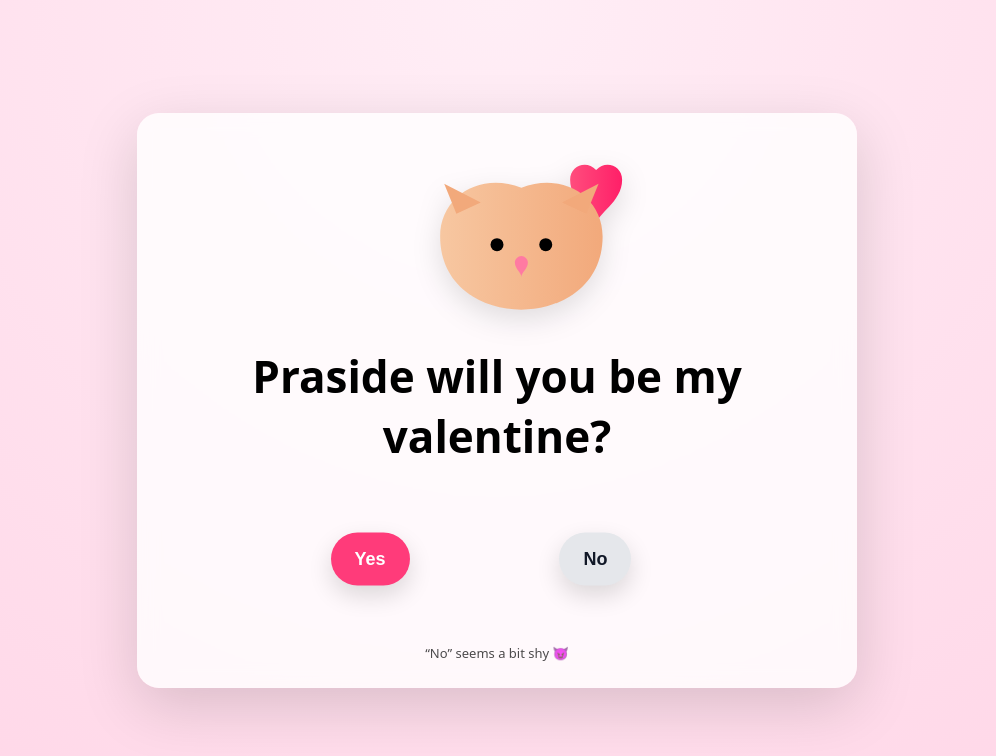
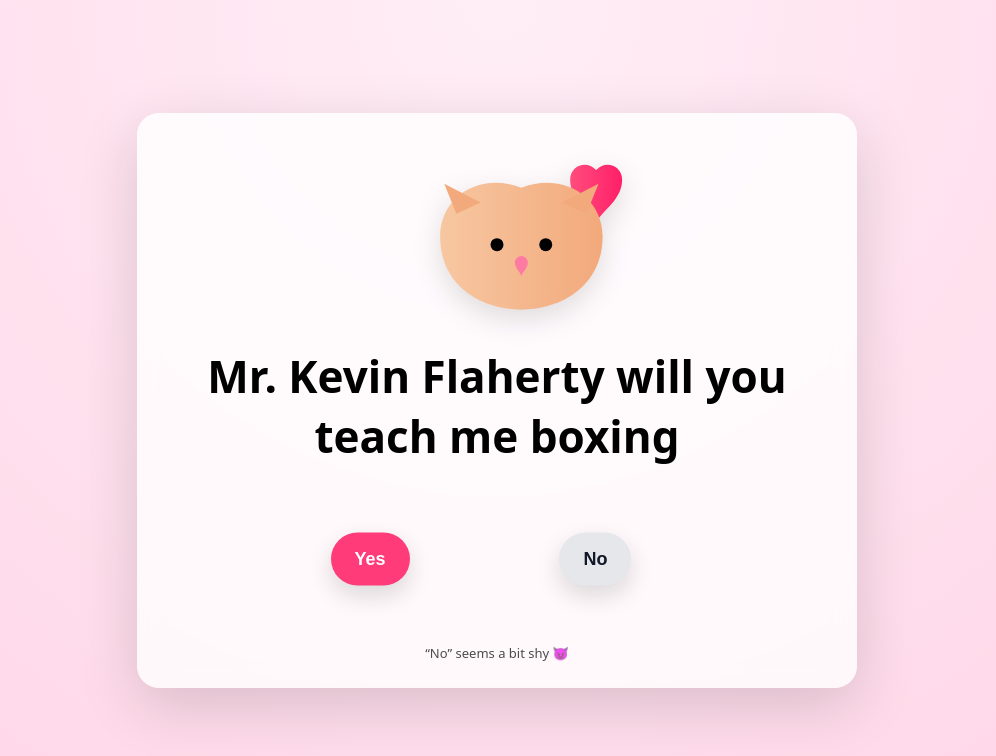
Before and after one commit to epicgamesyousef218-lab/love, a plain HTML site: page index.html in a window 1280 px wide. Shown: the whole page, without its empty margins (143-1139 px from the left). Drawn offline with nearby package versions, Linux system fonts and the light colour scheme.

Commit message:
Update index.html

```diff
--- a/index.html
+++ b/index.html
@@ -171,7 +171,7 @@
             fill="#ff7aa2"/>
     </svg>
 
-    <h1>Praside will you be my valentine?</h1>
+    <h1>Mr. Kevin Flaherty will you teach me boxing</h1>
 
     <section class="button-zone" id="zone">
       <button id="yesBtn">Yes</button>
```
